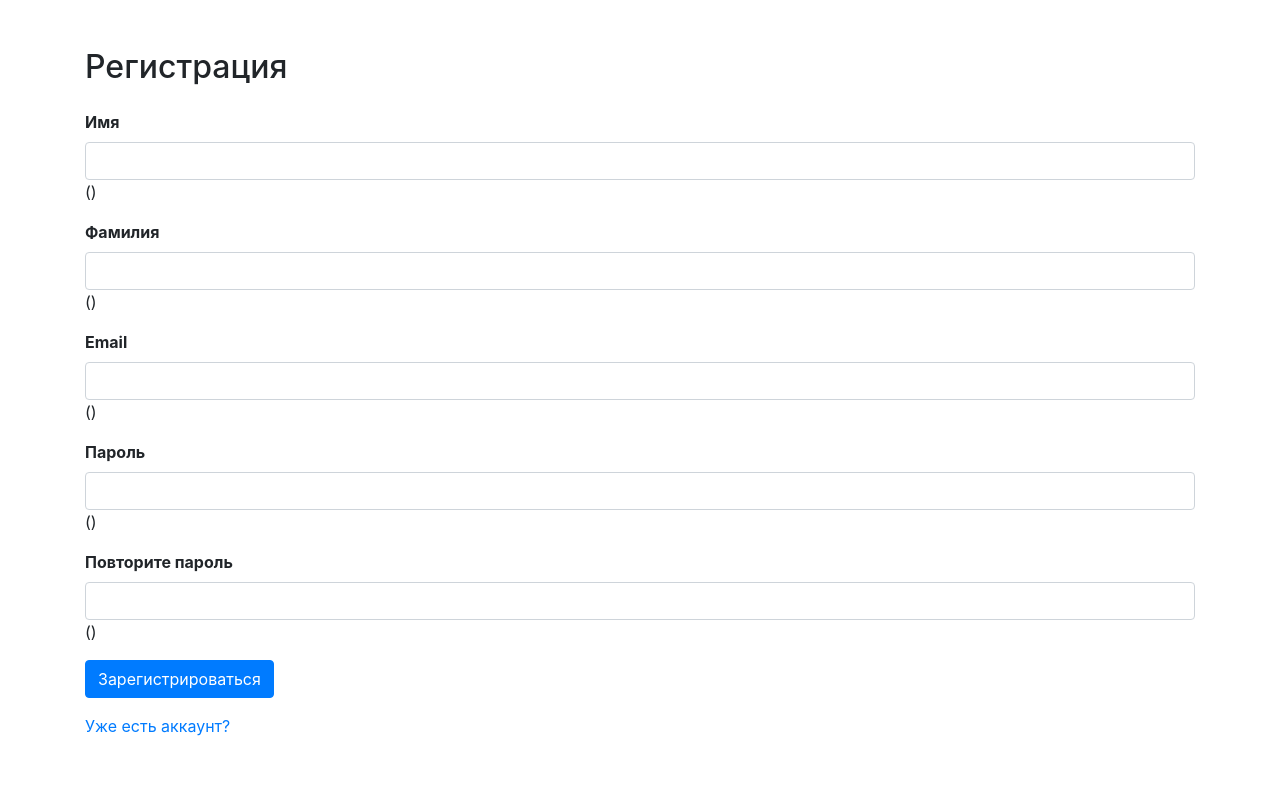
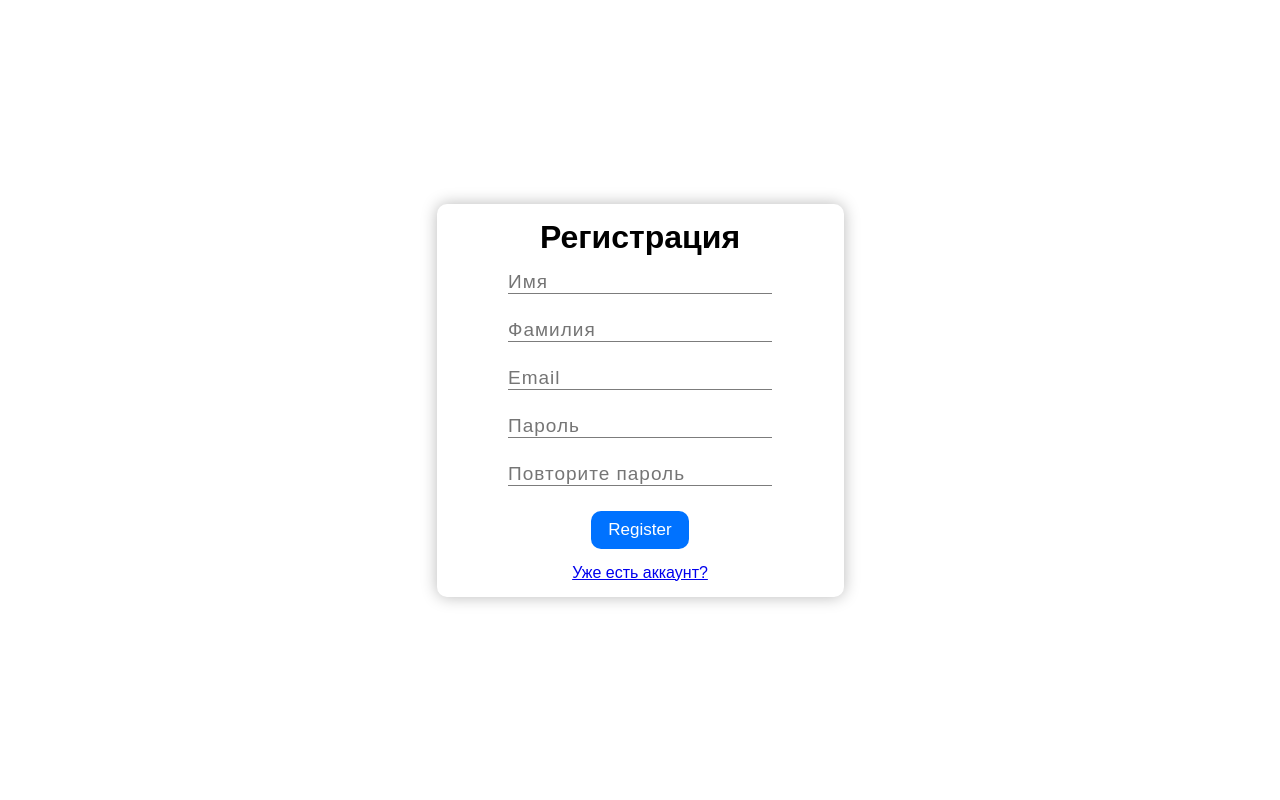
Before and after one commit to npmmew/IS, a Flask app: page /register in a window 1280 px wide. Run offline with Flask 3, Linux system fonts and the light colour scheme; some libraries are stand-ins or nearby versions.

Commit message:
Интерфейс ИС

```diff
--- a/app.py
+++ b/app.py
@@ -6,7 +6,7 @@ app.config['SECRET_KEY'] = 'esafauihf38i212asefaw3fhi32'
 
 @app.route('/')
 def home():
-    return render_template('base.html')
+    return render_template('home.html')
 
 
 @app.route('/register', methods=['GET', 'POST'])
@@ -34,5 +34,10 @@ def login():
     return render_template('login.html', form=form)
 
 
+@app.route('/profile')
+def profile():
+    return render_template('profile.html')
+
+
 if __name__ == '__main__':
     app.run(debug=True)
--- a/forms.py
+++ b/forms.py
@@ -1,17 +1,17 @@
 from flask_wtf import FlaskForm
-from wtforms import StringField, PasswordField, SubmitField
+from wtforms import Form, StringField, PasswordField, validators, SubmitField
 from wtforms.validators import DataRequired, Email, Length, EqualTo
 
 class RegistrationForm(FlaskForm):
-    firstName = StringField('Имя', validators=[DataRequired(), Length(min=4, max=20)])
-    lastName = StringField('Фамилия', validators=[DataRequired(), Length(min=4, max=20)])
-    email = StringField('Email', validators=[DataRequired(), Email()])
-    password = PasswordField('Пароль', validators=[DataRequired(), Length(min=6)])
-    confirm_password = PasswordField('Повторите пароль', validators=[DataRequired(), EqualTo('password')])
-    submit = SubmitField('Зарегистрироваться')
+    first_name = StringField(render_kw={"placeholder": "Имя"}, validators=[validators.InputRequired()])
+    last_name = StringField(render_kw={"placeholder": "Фамилия"} ,validators=[validators.InputRequired()])
+    email = StringField(render_kw={"placeholder": "Email"} ,validators=[validators.InputRequired(), validators.Email()])
+    password = PasswordField(render_kw={"placeholder": "Пароль"} ,validators=[validators.InputRequired(), validators.Length(min=6)])
+    confirm_password = PasswordField(render_kw={"placeholder": "Повторите пароль"} ,validators=[validators.InputRequired(), validators.EqualTo('password', message='Passwords must match')])
+    submit = SubmitField('Register')
 
 
 class LoginForm(FlaskForm):
-    email = StringField('Email', validators=[DataRequired(), Email()])
-    password = PasswordField('Пароль', validators=[DataRequired(), Length(min=6)])
+    email = StringField(render_kw={"placeholder": "Email"}, validators=[DataRequired(), Email()])
+    password = PasswordField(render_kw={"placeholder": "Пароль"}, validators=[DataRequired(), Length(min=6)])
     submit = SubmitField('Войти')
--- /dev/null
+++ b/static/base.css
@@ -0,0 +1,6 @@
+* {
+    margin: 0;
+    padding: 0;
+    box-sizing: border-box;
+    font-family: 'Poppins', sans-serif;
+}
--- /dev/null
+++ b/static/register.css
@@ -0,0 +1,52 @@
+body {
+    display: flex;
+    align-items: center;
+    justify-content: center;
+    height: 100vh;
+}
+
+.register__form {
+    display: flex;
+    flex-direction: column;
+    justify-content: center;
+    align-items: center;
+    border-radius: 10px;
+    box-shadow: 0px 0px 16px #b9b9b9;
+    padding: 15px;
+}
+
+.register__input {
+    outline: none;
+    border: none;
+    border-bottom: 1px solid #7c7c7c;
+    margin-bottom: 25px;
+    font-size: 19px;
+    letter-spacing: 1px;
+    width: 70%;
+}
+
+.register__input:focus {
+    border-bottom: 1px solid #777777;
+}
+
+.register__submit {
+    font-size: 17px;
+    background: #0072ff;
+    color: #fff;
+    padding: 9px 17px;
+    border: none;
+    border-radius: 10px;
+    transition: .2s;
+}
+
+.register__submit:hover {
+    background: #004eac;
+}
+
+.login__link {
+    margin-top: 15px;
+}
+
+.form__title {
+    margin-bottom: 15px;
+}
--- a/templates/base.html
+++ b/templates/base.html
@@ -1,39 +1,15 @@
-<!DOCTYPE html>
-<html lang="en">
+<!doctype html>
+<html lang="ru">
 <head>
     <meta charset="UTF-8">
-    <link rel="stylesheet" href="{{ url_for('static', filename='style.css') }}">
-    <link rel="preconnect" href="https://fonts.googleapis.com">
-    <link rel="preconnect" href="https://fonts.gstatic.com" crossorigin>
-    <link href="https://fonts.googleapis.com/css2?family=Poppins:wght@300&display=swap" rel="stylesheet">
-    <title>АвтоТех</title>
+    <meta name="viewport"
+          content="width=device-width, user-scalable=no, initial-scale=1.0, maximum-scale=1.0, minimum-scale=1.0">
+    <meta http-equiv="X-UA-Compatible" content="ie=edge">
+    <link rel="stylesheet" href="{{ url_for('static', filename='base.css') }}">
+    {% block head %}{% endblock %}
+    <title>{% block title %}{% endblock %}</title>
 </head>
 <body>
-    <header class="header">
-            <div class="header__inner">
-                <div class="container">
-                    <div class="logo">
-                    АвтоТех
-                    </div>
-                </div>
-            </div>
-    </header>
-    <main class="main">
-        <div class="main__inner">
-            <div class="container">
-                <div class="text">
-                    <div class="title">
-                        Найдём водителя за 10 минут!
-                    </div>
-                    <div class="sup__title">
-                        Зарегистрируйся в нашей ИС
-                    </div>
-                    <a href="{{ url_for('register') }}" class="register__button">
-                        Зарегистрироваться
-                    </a>
-                </div>
-            </div>
-        </div>
-    </main>
+{% block body %}{% endblock %}
 </body>
 </html>
--- a/templates/register.html
+++ b/templates/register.html
@@ -1,45 +1,27 @@
-<!DOCTYPE html>
-<html lang="en">
-<head>
-    <meta charset="UTF-8">
-    <link rel="stylesheet" href="https://maxcdn.bootstrapcdn.com/bootstrap/4.0.0/css/bootstrap.min.css">
-    <title>Регистрация</title>
-</head>
-<body>
-  <div class="container mt-5">
-    <h2 class="mb-4">Регистрация</h2>
-    <form method="POST" action="{{ url_for('register') }}">
-      {{ form.hidden_tag() }}
-      <div class="form-group">
-        <label class="font-weight-bold">{{ form.firstName.label.text }}</label>
-        {{ form.firstName(class="form-control") }}
-        {{ form.firstName.errors }}
-      </div>
-      <div class="form-group">
-        <label class="font-weight-bold">{{ form.lastName.label.text }}</label>
-        {{ form.lastName(class="form-control") }}
-        {{ form.lastName.errors }}
-      </div>
-      <div class="form-group">
-        <label class="font-weight-bold">{{ form.email.label.text }}</label>
-        {{ form.email(class="form-control") }}
-        {{ form.email.errors }}
-      </div>
-      <div class="form-group">
-        <label class="font-weight-bold">{{ form.password.label.text }}</label>
-        {{ form.password(class="form-control") }}
-        {{ form.password.errors }}
-      </div>
-      <div class="form-group">
-        <label class="font-weight-bold">{{ form.confirm_password.label.text }}</label>
-        {{ form.confirm_password(class="form-control") }}
-        {{ form.confirm_password.errors }}
-      </div>
-      <div class="form-group">
-        {{ form.submit(class="btn btn-primary") }}
-      </div>
-      <a href="{{ url_for('login') }}">Уже есть аккаунт?</a>
+{% extends "base.html" %}
+
+{% block head %}
+<link rel="stylesheet" href="{{ url_for('static', filename='register.css') }}">
+{% endblock%}
+{% block title %}Регистрация{% endblock %}
+
+{% block body %}
+    <form method="post" action="{{ url_for('register') }}" class="register__form">
+        {{ form.hidden_tag() }}
+            <h1 class="form__title">Регистрация</h1>
+
+            {{ form.first_name(size=32, class="register__input") }}
+
+            {{ form.last_name(size=32, class="register__input") }}
+
+            {{ form.email(size=32, class="register__input") }}
+
+            {{ form.password(size=32, class="register__input") }}
+
+            {{ form.confirm_password(size=32, class="register__input") }}
+
+            {{ form.submit(class="register__submit") }}
+
+        <a href="{{ url_for('login') }}" class="login__link">Уже есть аккаунт?</a>
     </form>
-  </div>
-</body>
-</html>
+{% endblock %}
```
Also changed, not shown: static/login.css (added, +52 -0 lines), static/profile.css (added, +27 -0 lines), static/style.css (+0 -7 lines), templates/home.html (added, +38 -0 lines), templates/login.html (+17 -27 lines), templates/profile.html (added, +21 -0 lines).
